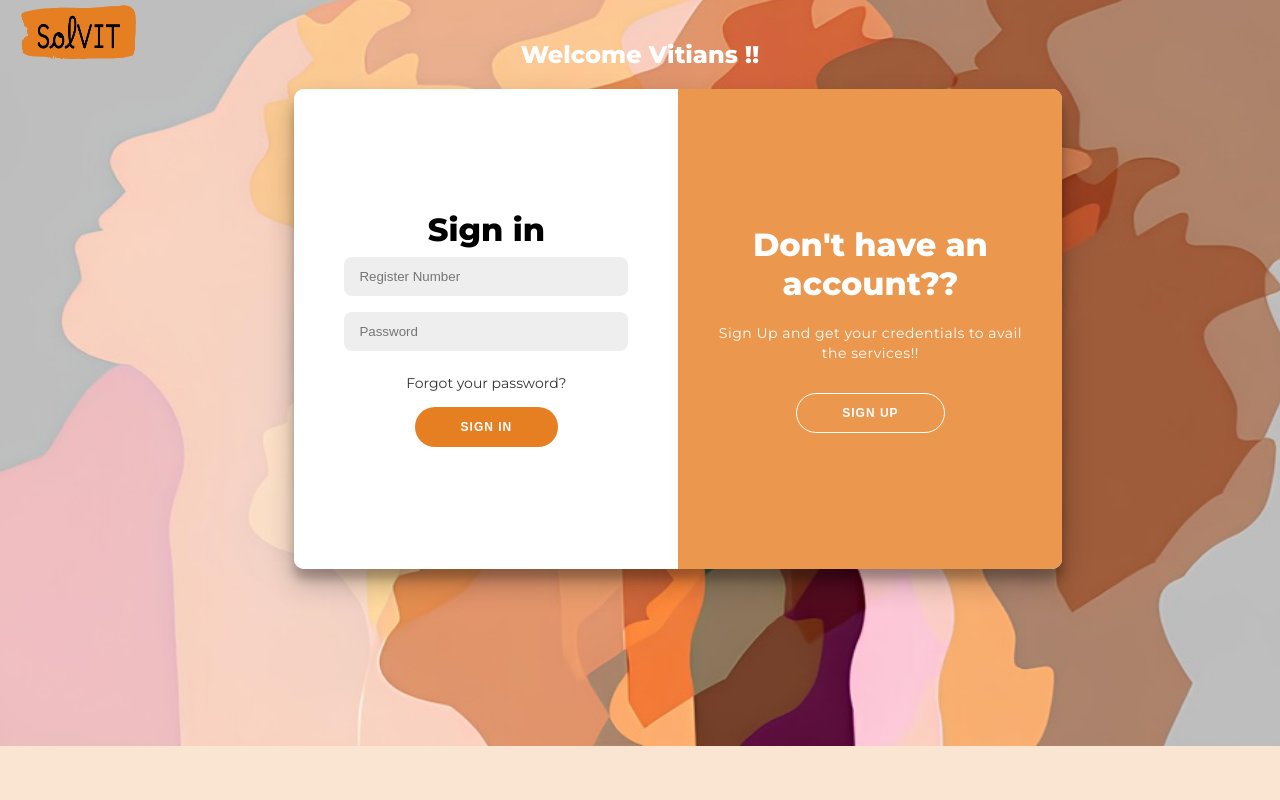
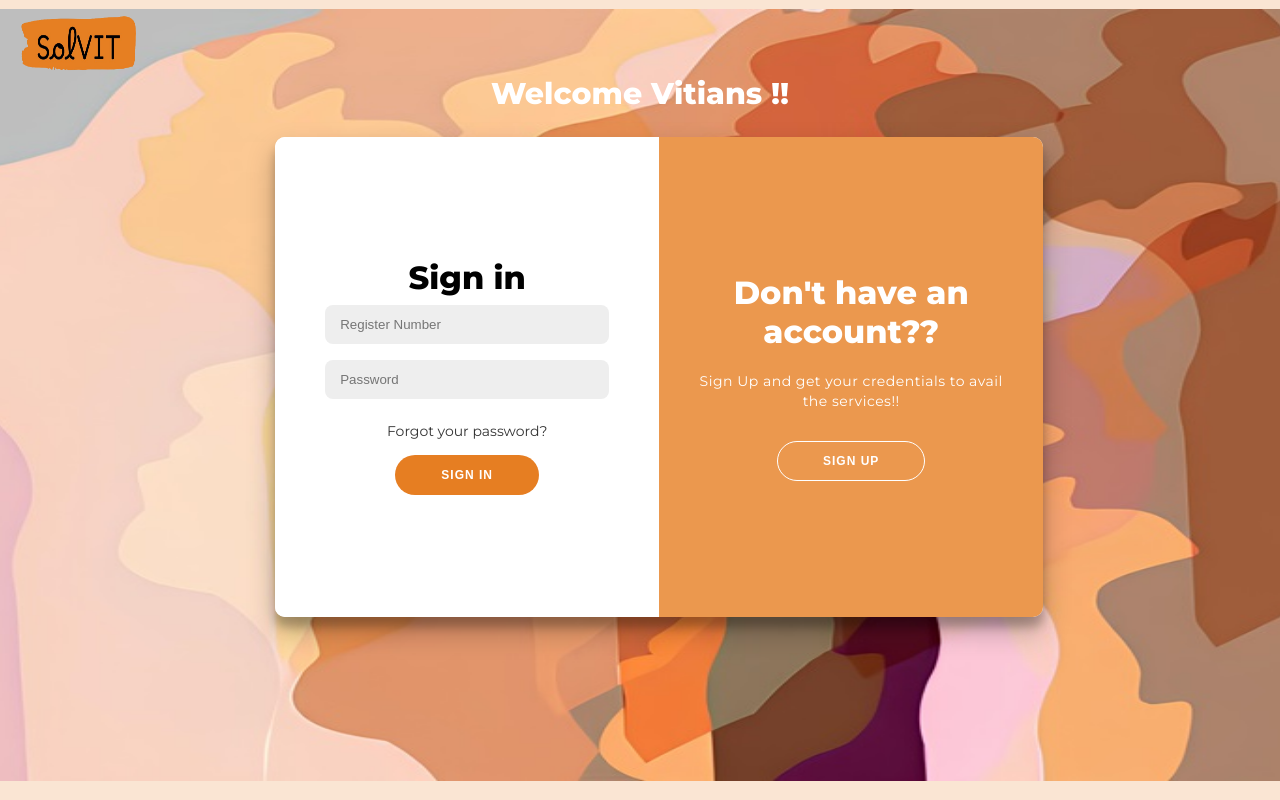
Before and after one commit to avi26704/Alt_F4, a website: page login_page.html in a window 1280 px wide. Drawn offline with Linux system fonts and the light colour scheme.

Commit message:
login with background

```diff
--- a/login.css
+++ b/login.css
@@ -16,7 +16,7 @@ body {
   flex-direction: column;
   font-family: "Montserrat", sans-serif;
   height: 95vh;
-  margin: -20px 0 50px;
+  margin-top: 15px;
 }
 
 .firstpage{
@@ -25,12 +25,12 @@ body {
   position: absolute;
   z-index: 1;
   background: url(./Images/background_image.jpg) no-repeat center ;
-  background-size: 1440px 772px;
+  background-size: 1920px 772px;
 }
 
 .loginform{
   position: relative;
-  left: 23%;
+  left: 21.5%;
   width: 800px;
 }
 
@@ -39,7 +39,7 @@ body {
   height: 80px;
   width: 150px;
   left: 0.1%;
-  top: 4%;
+  top: 1%;
 }
 
 h1 {
@@ -51,6 +51,7 @@ h1 {
   margin-top: 80px;
   text-align: center;
   color: #fff;
+  font-size: 30px;
 }
 
 p {
--- a/login_page.html
+++ b/login_page.html
@@ -62,7 +62,7 @@
                 />
               </div>
 
-              <button id="signIn">Sign Up</button>
+              <button class="signIn" id="signIn">Sign Up</button>
             </form>
           </div>
           <div class="form-container sign-in-container">
```
